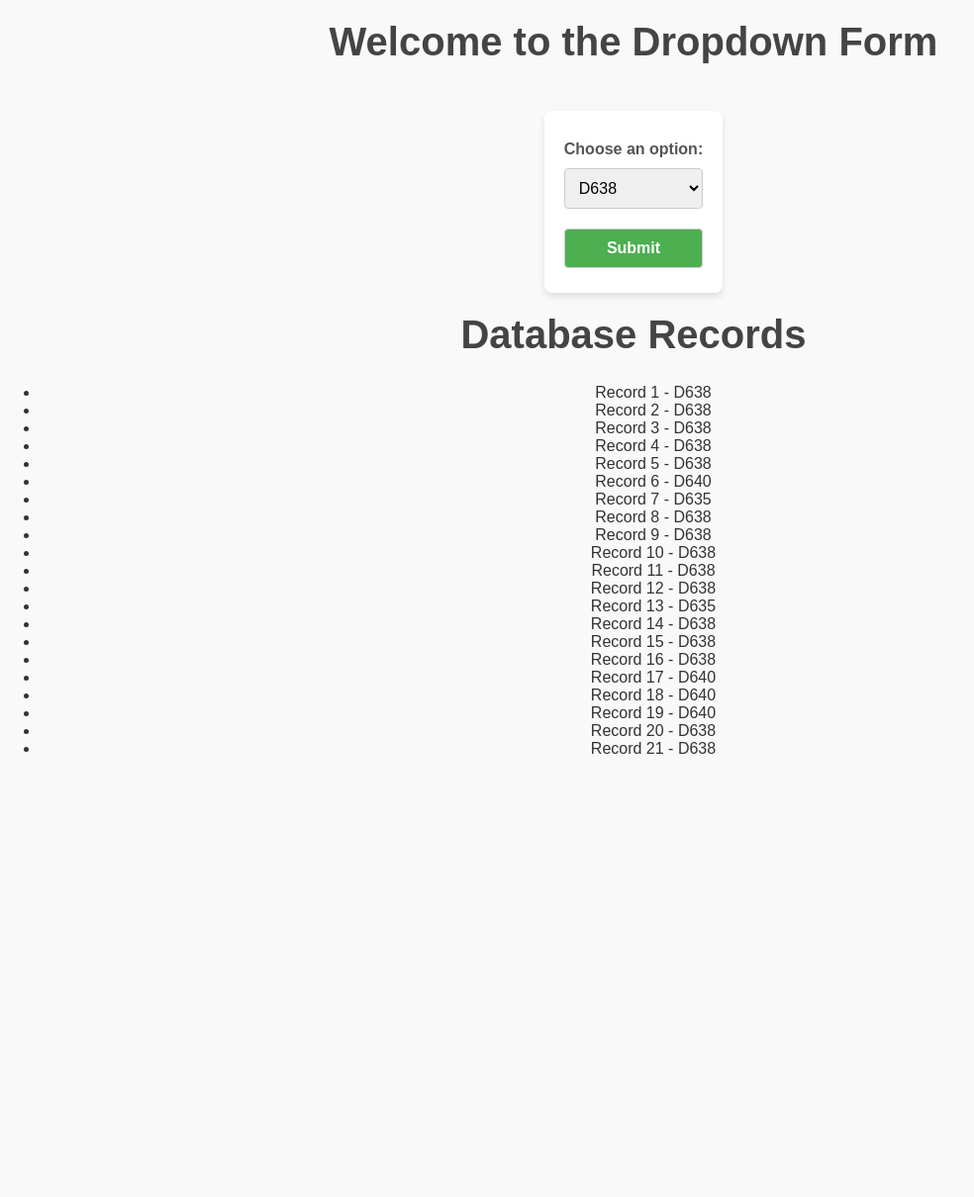
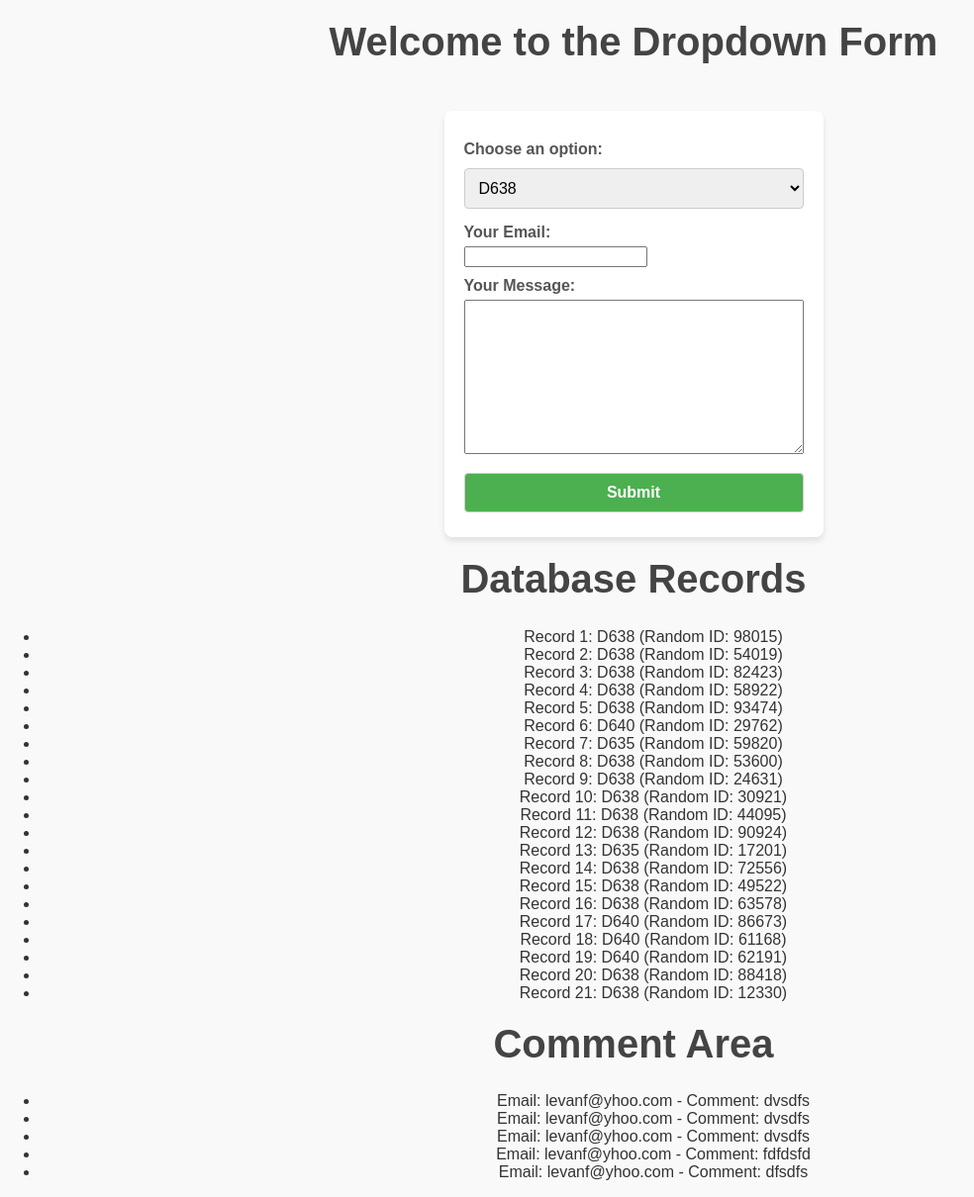
Before and after one commit to levankan/jango-referance-project, a Django app: page / in a window 1280 px wide. Shown: the whole page at 99% size, without its empty margins (0-984 px from the left). Before the commit the page ends 762 px from the top, so only its background shows below. Run offline with Django 5.2, Linux system fonts and the light colour scheme; data comes from the database, SQL or seed files in the repository; both versions use the stored data as it was after the commit.

Commit message:
secont upodate

```diff
--- a/myapp/forms.py
+++ b/myapp/forms.py
@@ -8,3 +8,5 @@ class DropDownForm(forms.Form):
         ('NoN', 'NoN'),
     ]
     choices = forms.ChoiceField(choices=OPTIONS, label="Choose an option")
+    contact_email = forms.EmailField(label="Your Email")
+    comment = forms.CharField(widget=forms.Textarea, label="Your Message")
--- a/myapp/models.py
+++ b/myapp/models.py
@@ -7,3 +7,11 @@ class ChoiceRecord(models.Model):
 
     def __str__(self):
         return f"Record {self.id} - {self.selected_option}"
+
+
+class ContactInfo(models.Model):
+    email_area = models.EmailField()
+    text_area = models.TextField()
+
+    def __str__(self):
+        return f"Record {self.email_area} - {self.text_area}"
--- a/myapp/templates/home.html
+++ b/myapp/templates/home.html
@@ -19,9 +19,6 @@
         <button type="submit">Submit</button>
     </form>
 
-    <!-- Display the random ID -->
-
-
     <!-- Display the selected option if form is submitted -->
     {% if selected_option %}
         <h1>Selected project Is: {{ selected_option }}, ID: 2024_{{ id }}</h1>
@@ -30,10 +27,19 @@
     <h1>Database Records</h1>
     <ul>
         {% for record in data %}
-                <li>{{ record }}</li>
+            <li>Record {{ record.id }}: {{ record.selected_option }} (Random ID: {{ record.random_id }})</li>
         {% empty %}
             <li>No records found.</li>
         {% endfor %}
     </ul>
+
+    <h1>Comment Area</h1>
+    <ul>
+        {% for info in contct_info %}
+            <li>Email: {{ info.email_area }} - Comment: {{ info.text_area }}</li>
+        {% empty %}
+            <li>There are no comments.</li>
+        {% endfor %}
+    </ul>
 </body>
 </html>
--- a/myapp/views.py
+++ b/myapp/views.py
@@ -1,6 +1,6 @@
 from django.shortcuts import render
 from .forms import DropDownForm
-from .models import ChoiceRecord
+from .models import ChoiceRecord, ContactInfo
 import random
 
 def home(request):
@@ -12,15 +12,23 @@ def home(request):
         # Get the selected option from the form
         selected_option = form.cleaned_data['choices']
         random_id = random.randint(1, 100000)
+        contact_email = form.cleaned_data.get('contact_email')  # Assuming you have a field in the form for email
+        contact_message = form.cleaned_data.get('comment')  # Assuming you have a field for the message
+        # Save the selected option and random ID to the database
 
-        # Save the selected option and random ID to the database
         saved_record = ChoiceRecord.objects.create(
             random_id=random_id,
             selected_option=selected_option
         )
 
+        ContactInfo.objects.create(
+            email_area=contact_email,
+            text_area=contact_message
+        )
+
     # Retrieve all records from the database
     data = ChoiceRecord.objects.all()
+    contct_info = ContactInfo.objects.all()
 
     # Pass data to the template
     context = {
@@ -28,6 +36,7 @@ def home(request):
         'form': form,  # Form for dropdown options
         'saved_record': saved_record,  # Record saved after form submission
         'data': data,  # All records from the database
+        'contct_info': contct_info
     }
 
     return render(request, 'home.html', context)
```
Also changed, not shown: db.sqlite3, myapp/migrations/0002_contactinfo.py (added). Lines whose indentation alone changed are shown as unchanged.
